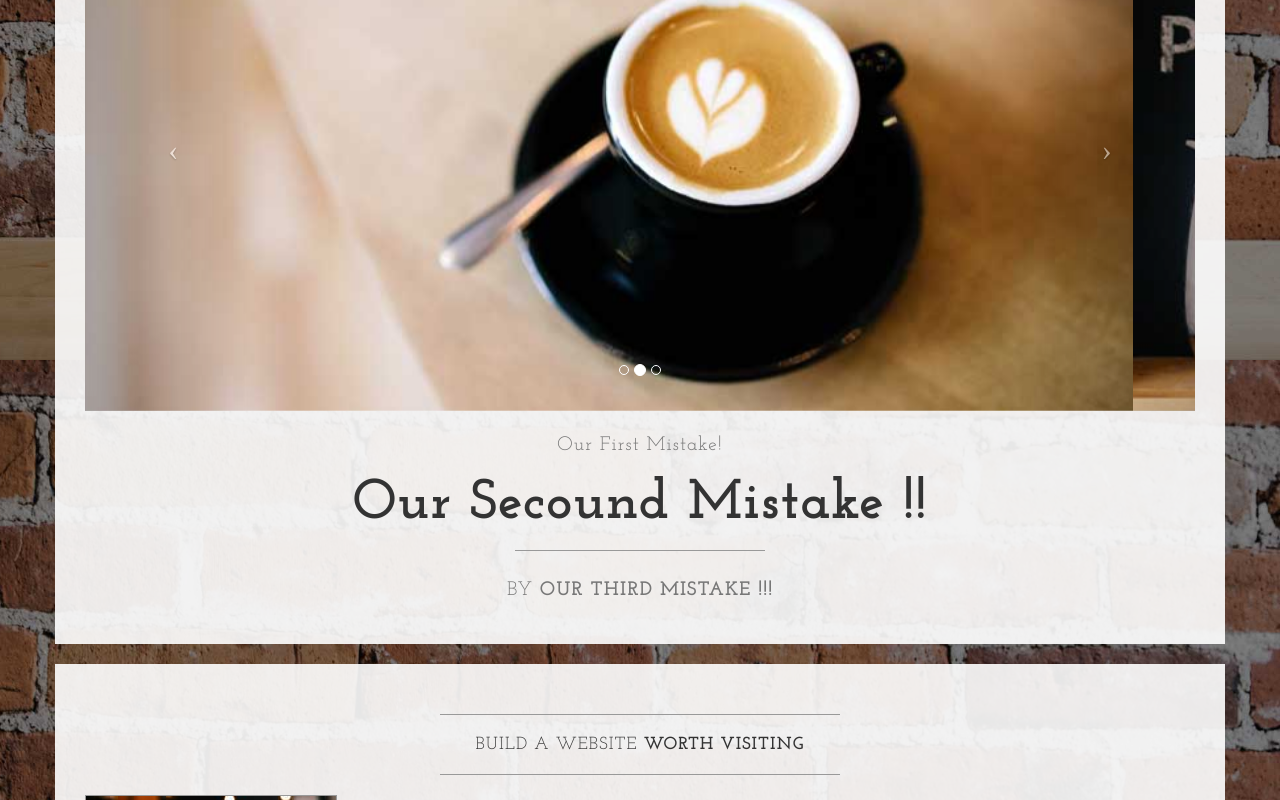
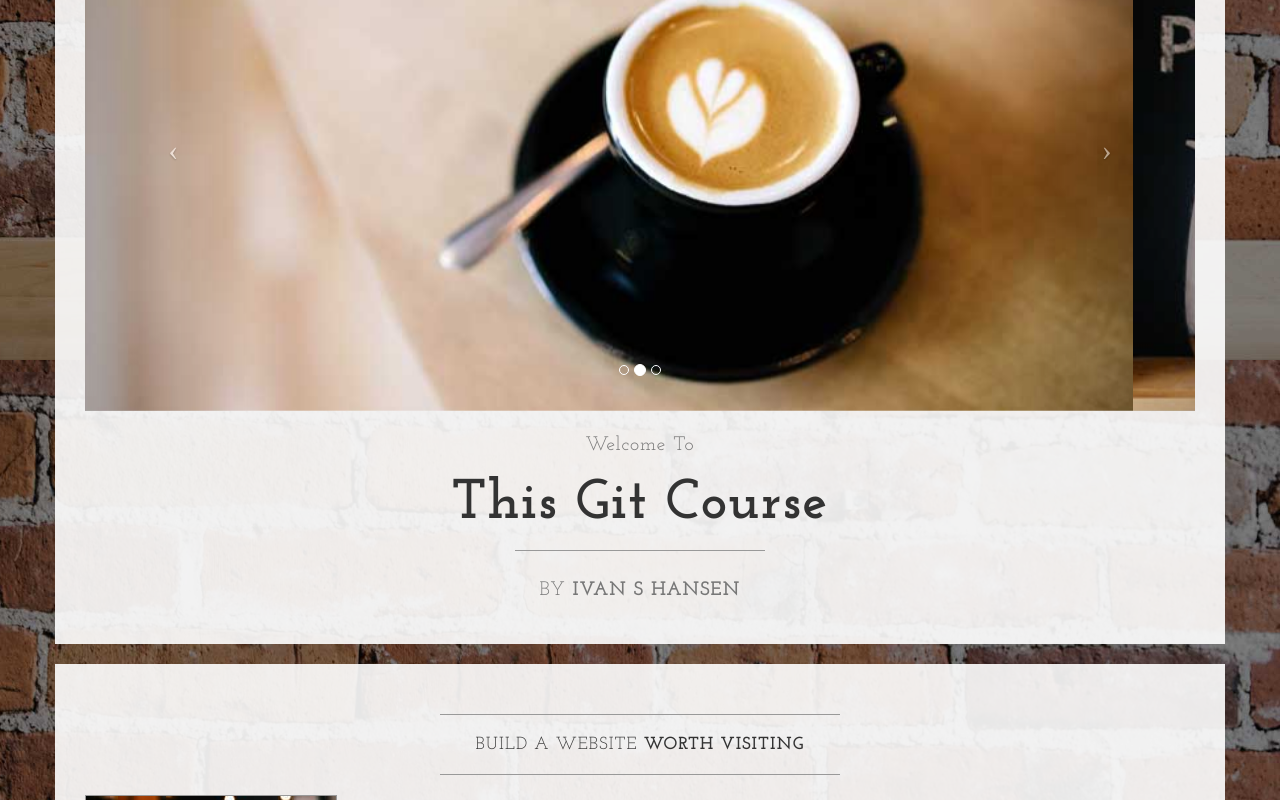
Before and after one commit to IvanSHansen/Learnable-Git-Course, a plain HTML site: page index.html in a window 1280 px wide. Shown: the part 440-1240 px from the top of the page. Drawn offline with nearby package versions, Linux system fonts and the light colour scheme.

Commit message:
Revert "Committing out third mistake, we left the two other in place"
This reverts commit d4a43afe90bb8d1d7f5d4d53df2dc2012d54ea50.

```diff
--- a/index.html
+++ b/index.html
@@ -106,13 +106,13 @@
                         </a>
                     </div>
                     <h2 class="brand-before">
-                        <small>Our first mistake!</small>
+                        <small>Welcome to</small>
                     </h2>
-                    <h1 class="brand-name">Our secound mistake !!</h1>
+                    <h1 class="brand-name">This Git Course</h1>
                     <hr class="tagline-divider">
                     <h2>
                         <small>By
-                            <strong>Our third mistake !!!</strong>
+                            <strong>Ivan S Hansen</strong>
                         </small>
                     </h2>
                 </div>
```
